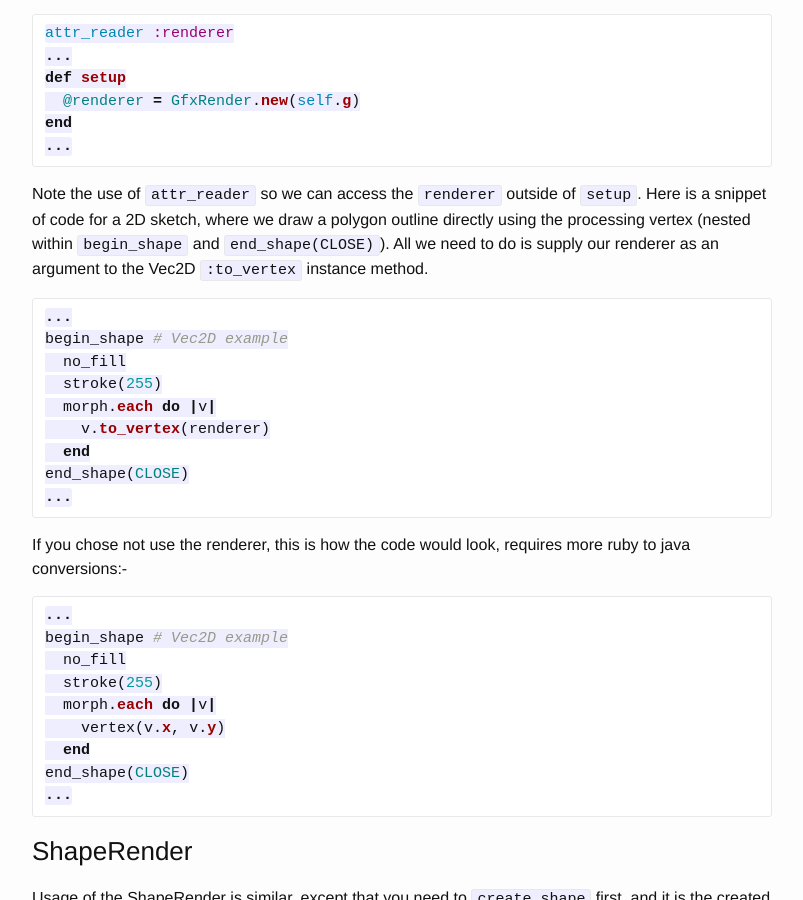
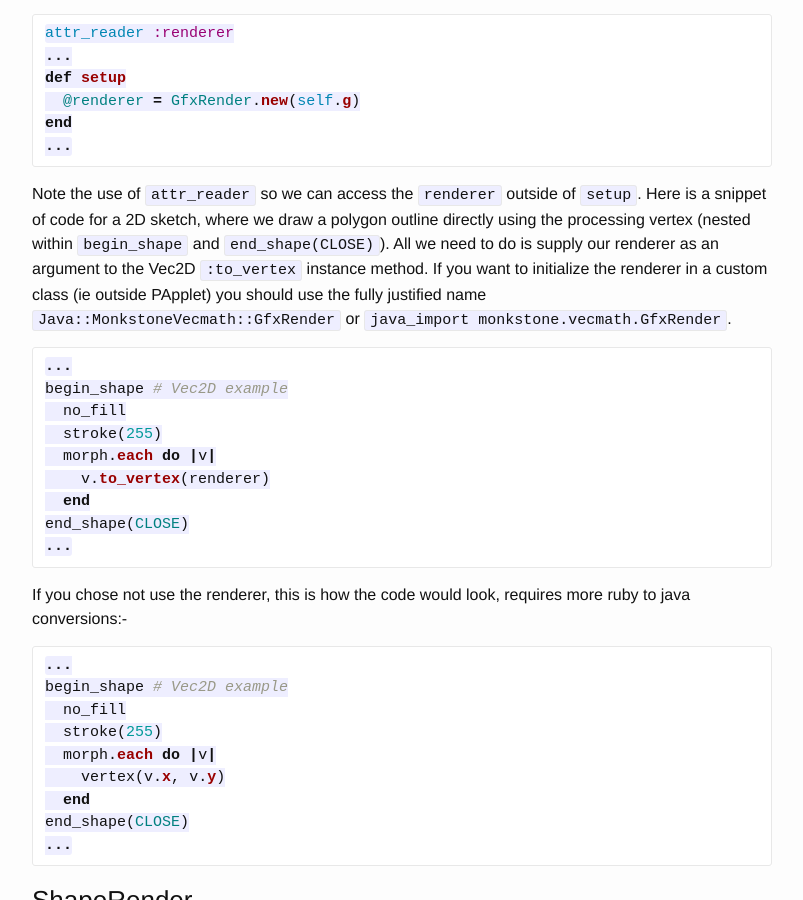
Before and after one commit to ruby-processing/JRubyArt, a Jekyll site: the page built from _classes/gfx_render.md, in a window 1280 px wide and 900 px high, scrolled down 439 px. Shown: the whole window, without its empty margins (238-1041 px from the left). Built offline with Jekyll 4.4.1, drawn with Linux system fonts in a browser that asks for light colours; some of the changed text lies outside the part shown.

````diff
--- a/_classes/gfx_render.md
+++ b/_classes/gfx_render.md
@@ -16,7 +16,7 @@
 ...
 ```
 
-Note the use of `attr_reader` so we can access the `renderer` outside of `setup`. Here is a snippet of code for a 2D sketch, where we draw a polygon outline directly using the processing vertex (nested within `begin_shape` and `end_shape(CLOSE)`). All we need to do is supply our renderer as an argument to the Vec2D `:to_vertex` instance method.
+Note the use of `attr_reader` so we can access the `renderer` outside of `setup`. Here is a snippet of code for a 2D sketch, where we draw a polygon outline directly using the processing vertex (nested within `begin_shape` and `end_shape(CLOSE)`). All we need to do is supply our renderer as an argument to the Vec2D `:to_vertex` instance method. If you want to initialize the renderer in a custom class (ie outside PApplet) you should use the fully justified name `Java::MonkstoneVecmath::GfxRender` or `java_import monkstone.vecmath.GfxRender`.
 
 ```ruby
 ...
@@ -86,8 +86,9 @@
 ...
 ```
 
-The above snippet is taken from the [glsl_heighmap_noise.rb sketch][glsl], for another example of the advanced use of the ShapeRender class see the [trefoil sketch][trefoil]. Warning if you are using ShapeRender inside a custom class you need to prefix it with the sketch class name `Sketch::` for bare sketches, see [wiggle_pshape][wiggling] sketch.
+The above snippet is taken from the [glsl_heighmap_noise.rb sketch][glsl], for another example of the advanced use of the ShapeRender class see the [trefoil sketch][trefoil]. Warning if you are using ShapeRender inside a custom class you need to prefix it with the sketch class name `Sketch::` for bare sketches, see [wiggle_pshape][wiggling] sketch. For use outside PApplet see [polyhedron][polyhedron]
 
 [glsl]:https://github.com/ruby-processing/JRubyArt-examples/blob/master/processing_app/topics/shaders/glsl_heightmap_noise.rb
 [trefoil]:https://github.com/ruby-processing/JRubyArt-examples/blob/master/processing_app/demos/graphics/trefoil.rb
 [wiggling]:https://github.com/ruby-processing/JRubyArt-examples/blob/master/processing_app/library/vecmath/vec2d/wiggle_pshape.rb
+[polyhedron]:https://github.com/ruby-processing/JRubyArt-examples/blob/master/processing_app/library/vecmath/vec3d/library/polyhedron.rb
````
Also changed, not shown: _posts/2015-09-28-comparison.md (+0 -1 lines), _posts/2015-11-21-getting.md (+3 -2 lines).
